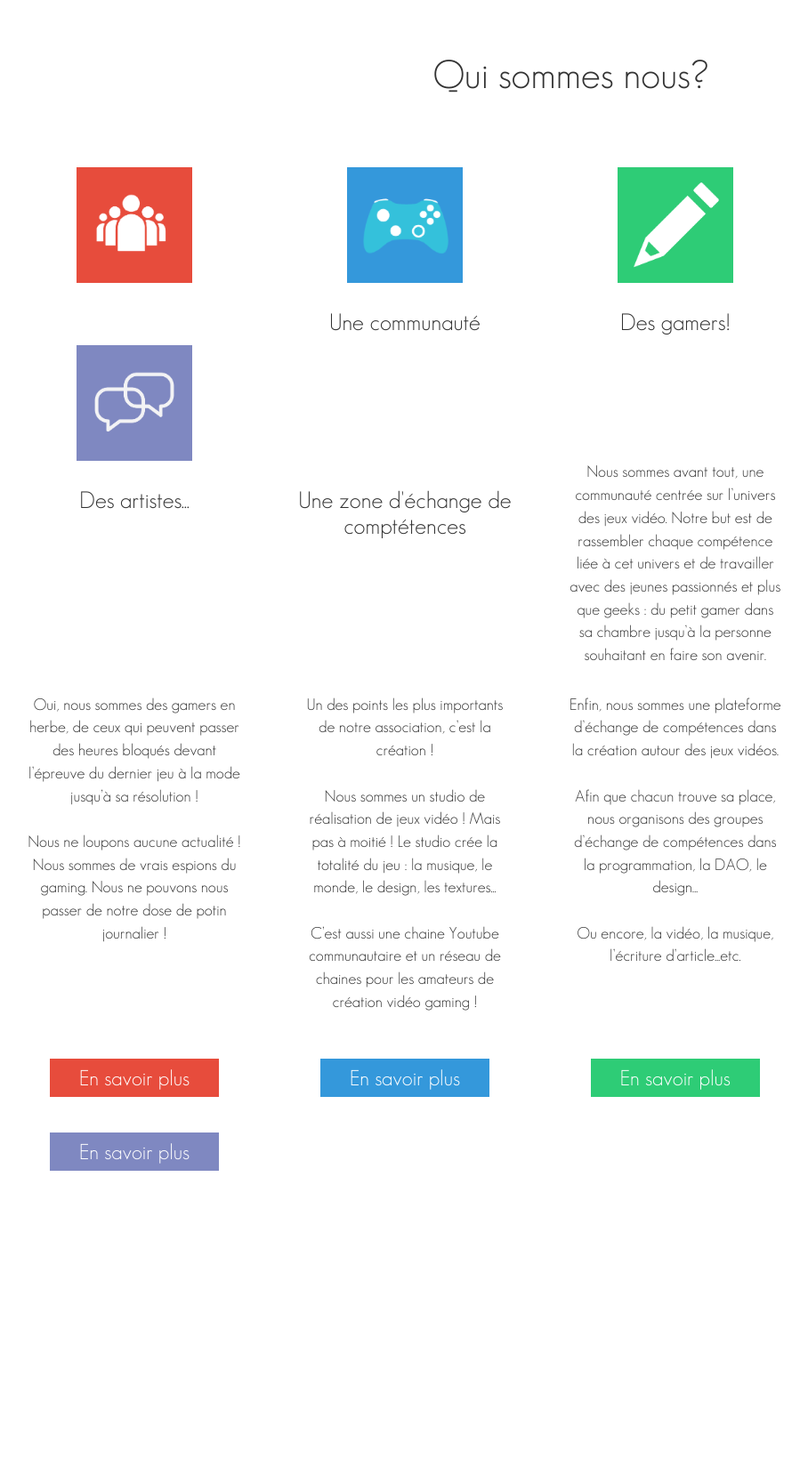
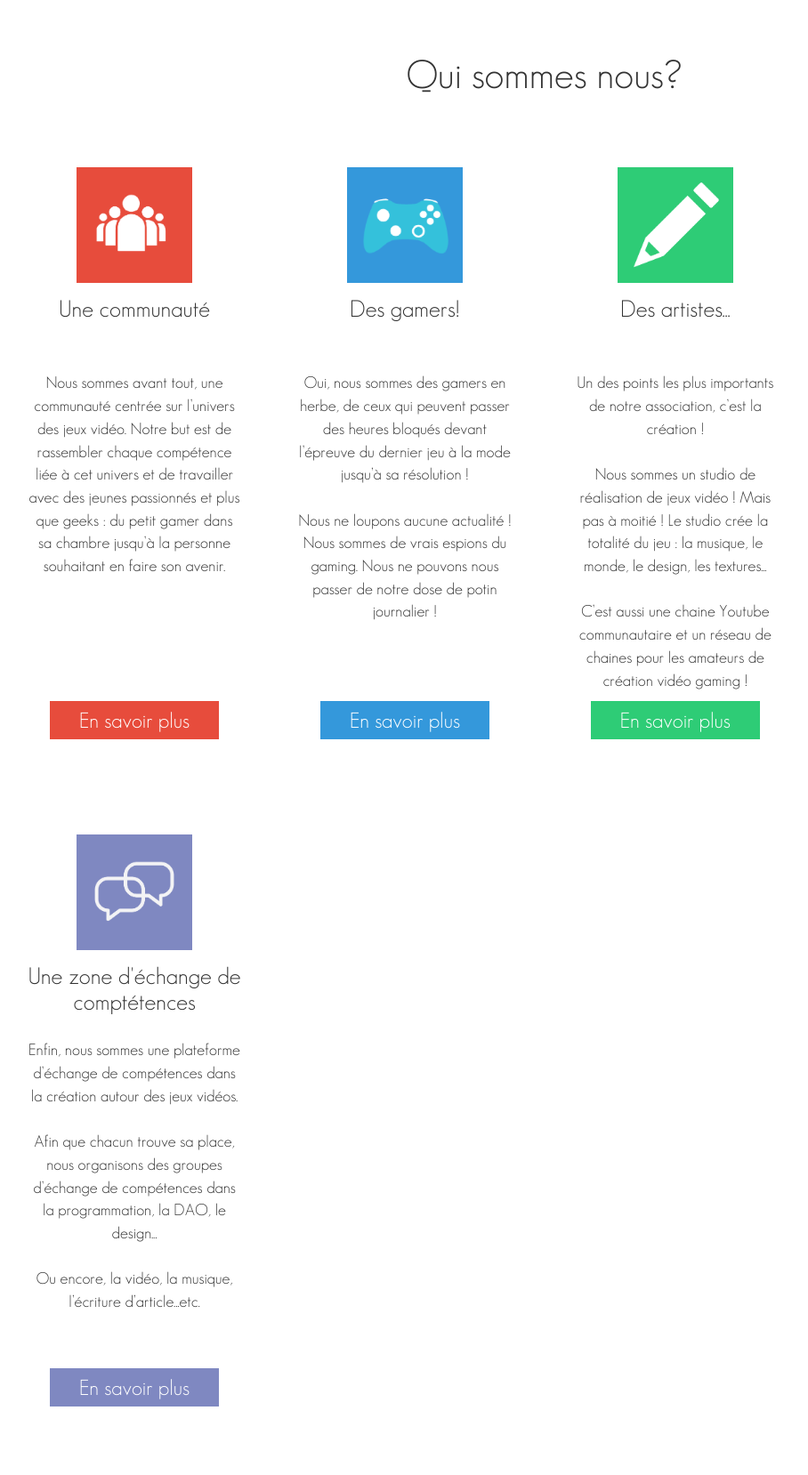
Before and after one commit to Pitcholine16/MGS-Website, a PHP site: page /home.php in a window 1280 px wide. Shown: the whole page at 89% size, without its empty margins (39-947 px from the left). Before the commit the page ends 1316 px from the top, so only its background shows below. Run offline with PHP 8.4, Linux system fonts and the light colour scheme.

Commit message:
Mise en forme de la page avec les nouveau <section> (Seulement pour 1280+px)

```diff
--- a/home.php
+++ b/home.php
@@ -11,49 +11,65 @@
 
 <div class="main_wrapper">
 
-    <h1 title="Des BG!">Qui sommes nous?</h1>
+<h1>Qui sommes nous?</h1>
 
-    <img src="images/sigle_com.png" alt="Sigle Communauté" />
+    <section>
 
-    <img src="images/sigle_geek.png" alt="Sigle Mannette" />
+        <img src="images/sigle_com.png" alt="Sigle Communauté" />
 
-    <img src="images/sigle_artiste.png" alt="Sigle Crayon" />
+        <h2>Une communauté</h2>
 
-    <img src="images/sigle_echange.png" alt="Sigle Echange" />
+        <p>Nous sommes avant tout, une communauté centrée sur l’univers des jeux vidéo. Notre but est de rassembler chaque compétence liée à cet univers et de travailler avec des jeunes passionnés et plus que geeks : du petit gamer dans sa chambre jusqu’à la personne souhaitant en faire son avenir.</p>
 
-    <h2>Une communauté</h2>
+        <div class="rouge"><a href="https://fr.wikipedia.org/wiki/U2">En savoir plus</a></div>
 
-    <h2>Des gamers!</h2>
+    </section>
 
-    <h2>Des artistes...</h2>
+    <section>
 
-    <h2>Une zone d'échange de comptétences</h2>
+        <img src="images/sigle_geek.png" alt="Sigle Mannette" />
 
-    <p>Nous sommes avant tout, une communauté centrée sur l’univers des jeux vidéo. Notre but est de rassembler chaque compétence liée à cet univers et de travailler avec des jeunes passionnés et plus que geeks : du petit gamer dans sa chambre jusqu’à la personne souhaitant en faire son avenir.</p>
+        <h2>Des gamers!</h2>
 
-    <p>Oui, nous sommes des gamers en herbe, de ceux qui peuvent passer des heures bloqués devant l’épreuve du dernier jeu à la mode jusqu’à sa résolution ! <br /> <br />
+        <p>Oui, nous sommes des gamers en herbe, de ceux qui peuvent passer des heures bloqués devant l’épreuve du dernier jeu à la mode jusqu’à sa résolution ! <br /> <br />
 
-    Nous ne loupons aucune actualité ! Nous sommes de vrais espions du gaming. Nous ne pouvons nous passer de notre dose de potin journalier !</p>
+        Nous ne loupons aucune actualité ! Nous sommes de vrais espions du gaming. Nous ne pouvons nous passer de notre dose de potin journalier !</p>
 
-    <p>Un des points les plus importants de notre association, c’est la création ! <br /> <br />
+        <div class="bleu"><a href="https://fr.wikipedia.org/wiki/Queen">En savoir plus</a></div>
 
-    Nous sommes un studio de réalisation de jeux vidéo ! Mais pas à moitié ! Le studio crée la totalité du jeu : la musique, le monde, le design, les textures... <br /> <br />
+    </section>
 
-    C’est aussi une chaine Youtube communautaire et un réseau de chaines pour les amateurs de création vidéo gaming !</p>
+    <section>
 
-    <p>Enfin, nous sommes une plateforme d’échange de compétences dans la création autour des jeux vidéos. <br /> <br />
+        <img src="images/sigle_artiste.png" alt="Sigle Crayon" />
 
-    Afin que chacun trouve sa place, nous organisons des groupes d’échange de compétences dans la programmation, la DAO, le design... <br /> <br />
+        <h2>Des artistes...</h2>
 
-    Ou encore, la vidéo, la musique, l’écriture d’article...etc.</p>
+        <p>Un des points les plus importants de notre association, c’est la création ! <br /> <br />
 
-    <div class="rouge"><a href="https://fr.wikipedia.org/wiki/U2">En savoir plus</a></div>
+        Nous sommes un studio de réalisation de jeux vidéo ! Mais pas à moitié ! Le studio crée la totalité du jeu : la musique, le monde, le design, les textures... <br /> <br />
 
-    <div class="bleu"><a href="https://fr.wikipedia.org/wiki/Queen">En savoir plus</a></div>
+        C’est aussi une chaine Youtube communautaire et un réseau de chaines pour les amateurs de création vidéo gaming !</p>
 
-    <div class="vert"><a href="https://fr.wikipedia.org/wiki/Jean-Jacques_Goldman">En savoir plus</a></div>
+        <div class="vert"><a href="https://fr.wikipedia.org/wiki/Jean-Jacques_Goldman">En savoir plus</a></div>
 
-    <div class="violet"><a href="https://www.youtube.com/watch?v=vdLuk2Agamk">En savoir plus</a></div>
+    </section>
+
+    <section>
+
+        <img src="images/sigle_echange.png" alt="Sigle Echange" />
+
+        <h2>Une zone d'échange de comptétences</h2>
+
+        <p>Enfin, nous sommes une plateforme d’échange de compétences dans la création autour des jeux vidéos. <br /> <br />
+
+        Afin que chacun trouve sa place, nous organisons des groupes d’échange de compétences dans la programmation, la DAO, le design... <br /> <br />
+
+        Ou encore, la vidéo, la musique, l’écriture d’article...etc.</p>
+
+        <div class="violet"><a href="https://www.youtube.com/watch?v=vdLuk2Agamk">En savoir plus</a></div>
+
+    </section>
 
 </div>
 
--- a/style_home.css
+++ b/style_home.css
@@ -1,3 +1,80 @@
+@font-face
+{
+    font-family: monarch_font;
+    src: url('monarch_font.ttf');
+}
+
+.main_wrapper
+{
+    margin-left:auto;
+    margin-right:auto;
+}
+
+.main_wrapper p
+{
+    display: inline-block;
+    text-align: center;
+    vertical-align: top;
+    font-family: monarch_font;
+}
+
+.main_wrapper h1
+{
+    text-align: center;
+    vertical-align: middle;
+    font-family: monarch_font;
+    font-weight: normal;
+}
+
+.main_wrapper h2
+{
+    display: inline-block;
+    text-align: center;
+    vertical-align: middle;
+    font-family: monarch_font;
+    font-weight: normal;
+}
+
+.main_wrapper a
+{
+    color: white;
+    font-family: monarch_font;
+    text-decoration: none;
+    vertical-align: text-bottom;
+}
+
+.main_wrapper a:hover
+{
+    text-decoration: underline;
+    color: white;
+}
+
+.main_wrapper div
+{
+    display: inline-block;
+    text-align: center;
+}
+
+.rouge
+{
+    background-color: rgb(231,76,60);
+}
+
+.bleu
+{
+    background-color: rgb(52,152,219);
+}
+
+.vert
+{
+    background-color: rgb(46,204,118);
+}
+
+.violet
+{
+    background-color: rgb(127,136,193);
+}
+
 @media screen and (min-width: 1280px) /*Ordis HD*/
 {
     .main_wrapper
@@ -10,27 +87,29 @@
     {
         height: 130px;
         width: 130px;
-        margin: 70px 85px 0px 85px;
+        margin: 70px 0px 15px 85px;
     }
 
     .main_wrapper p
     {
-        margin: 0px 30px 30px 30px;
+        margin: 0px 30px;
         width: 240px;
+        height: 350px;
         font-size: 18px;
     }
 
     .main_wrapper h1
     {
         margin-top: 20px;
-        width: 1280px;
+        width: 1220px;
         font-size: 44px;
     }
 
     .main_wrapper h2
     {
         width: 240px;
-        margin: 30px 30px;
+        height: 85px;
+        margin: 0px 30px;
         font-size: 26px;
     }
 
@@ -39,12 +118,20 @@
         font-size: 24px;
     }
 
-    .main_wrapper div
+    section div
     {
         width: 190px;
         height: 43px;
         margin: 20px 55px;
         line-height: 43px;
+    }
+
+    section
+    {
+        width: 300px;
+        height: 750px;
+        display: inline-block;
+        vertical-align: middle;
     }
 }
 
@@ -297,80 +384,3 @@
         line-height: 43px;
     }
 }
-
-@font-face
-{
-    font-family: monarch_font;
-    src: url('monarch_font.ttf');
-}
-
-.main_wrapper
-{
-    margin-left:auto;
-    margin-right:auto;
-}
-
-.main_wrapper p
-{
-    display: inline-block;
-    text-align: center;
-    vertical-align: top;
-    font-family: monarch_font;
-}
-
-.main_wrapper h1
-{
-    text-align: center;
-    vertical-align: center;
-    font-family: monarch_font;
-    font-weight: normal;
-}
-
-.main_wrapper h2
-{
-    display: inline-block;
-    text-align: center;
-    vertical-align: top;
-    font-family: monarch_font;
-    font-weight: normal;
-}
-
-.main_wrapper a
-{
-    color: white;
-    font-family: monarch_font;
-    text-decoration: none;
-    vertical-align: text-bottom;
-}
-
-.main_wrapper a:hover
-{
-    text-decoration: underline;
-    color: white;
-}
-
-.main_wrapper div
-{
-    display: inline-block;
-    text-align: center;
-}
-
-.rouge
-{
-    background-color: rgb(231,76,60);
-}
-
-.bleu
-{
-    background-color: rgb(52,152,219);
-}
-
-.vert
-{
-    background-color: rgb(46,204,118);
-}
-
-.violet
-{
-    background-color: rgb(127,136,193);
-}
```
